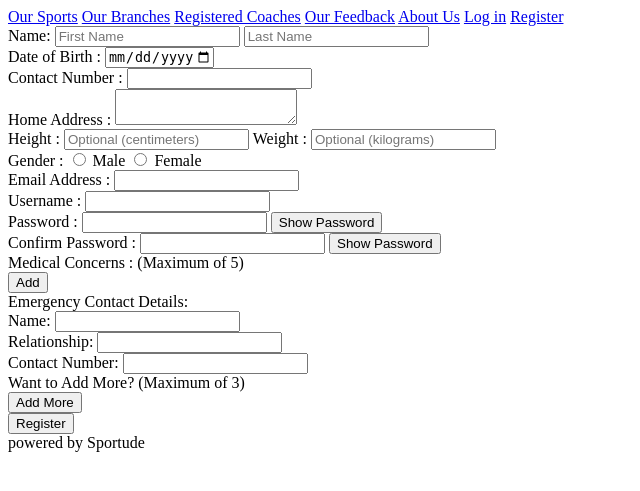
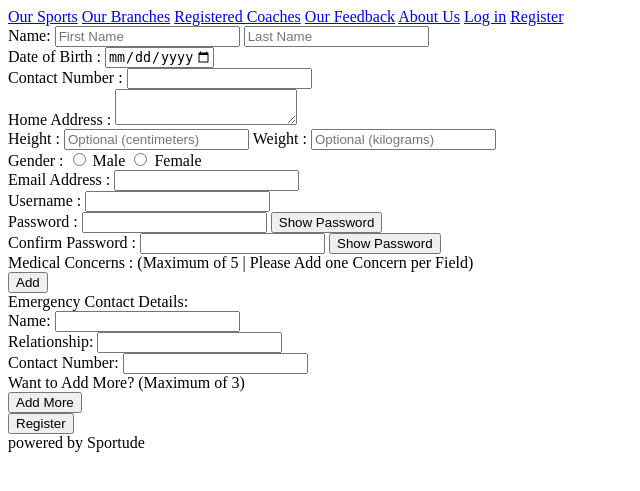
Before and after one commit to Ramith-D-Rodrigo/SCS2202_Project_CS35, a PHP site: page /src/user/user_register.php in a window 1280 px wide. Shown: the top 491 px of the page, without its empty margins (0-640 px from the left). Run offline with PHP 8.4, Linux system fonts and the light colour scheme.

Commit message:
Update user_register.php
add names and ids for firstname and lastname

```diff
--- a/src/user/user_register.php
+++ b/src/user/user_register.php
@@ -17,11 +17,13 @@
             <input type="text"
             pattern="[a-zA-Z]+"
             name="firstName"
+            id="firstName"
             required placeholder="First Name">
 
             <input type="text"
             pattern="[a-zA-Z]+"
             name="lastName"
+            id="lastName"
             required
             placeholder="Last Name">
             <br>
@@ -103,7 +105,7 @@
                 Confirm Password : <input type="password" required> <button class="togglePassword"> Show Password</button> <br>
             </div>
             <div id="medCon">
-                Medical Concerns : (Maximum of 5)<br>
+                Medical Concerns : (Maximum of 5 | Please Add one Concern per Field)<br>
                 <button id="medConbtn"> Add </button>
             </div>
             <div id="emergencyDetails">
```
